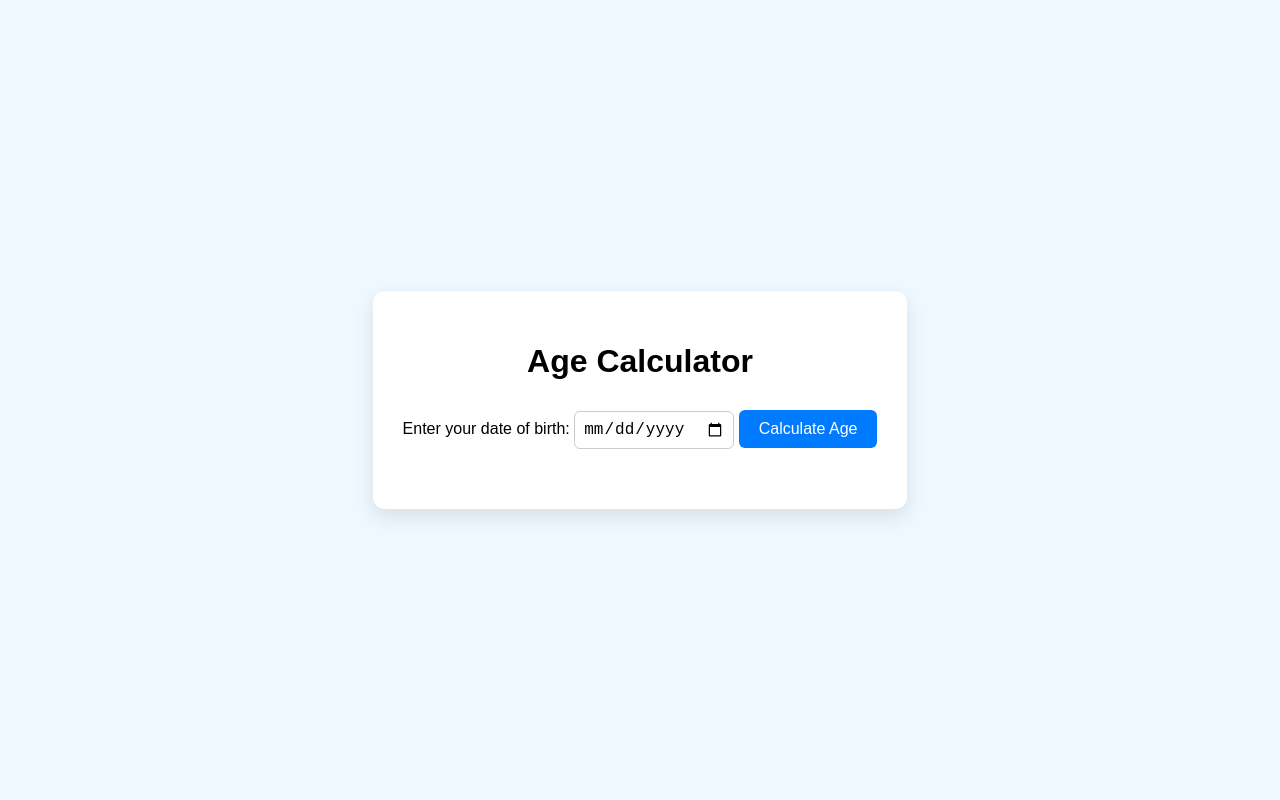
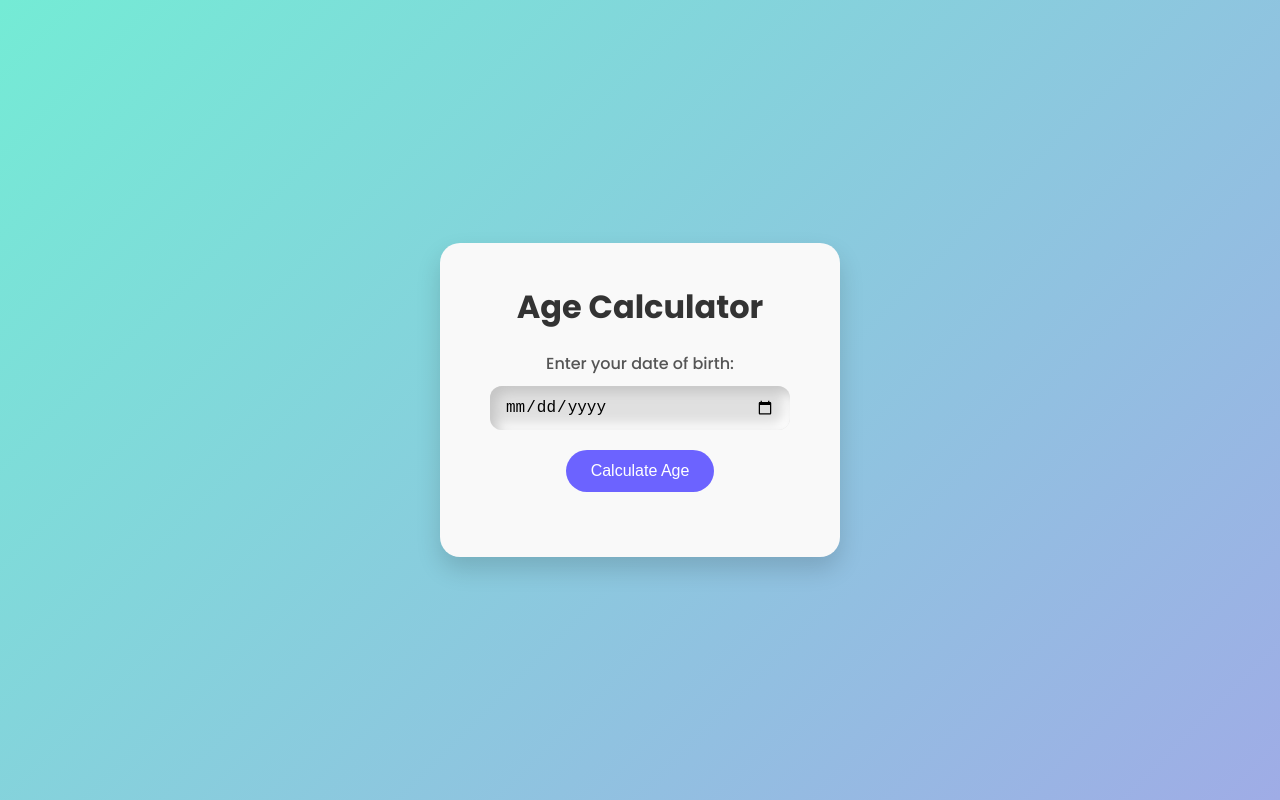
Before and after one commit to valli09-ai/age-calucate, a plain HTML site: page index.html in a window 1280 px wide. Drawn offline with Linux system fonts and the light colour scheme.

Commit message:
Update style.css

```diff
--- a/style.css
+++ b/style.css
@@ -1,45 +1,81 @@
+@import url('https://fonts.googleapis.com/css2?family=Poppins:wght@300;500;700&display=swap');
+
+* {
+  box-sizing: border-box;
+  margin: 0;
+  padding: 0;
+}
+
 body {
-  font-family: Arial, sans-serif;
-  background: #f0f8ff;
+  font-family: 'Poppins', sans-serif;
+  background: linear-gradient(135deg, #74ebd5, #9face6);
+  height: 100vh;
   display: flex;
   justify-content: center;
   align-items: center;
-  height: 100vh;
-  margin: 0;
 }
 
 .container {
-  background: #ffffff;
-  padding: 30px;
-  border-radius: 12px;
-  box-shadow: 0 8px 20px rgba(0, 0, 0, 0.1);
+  background: #f9f9f9;
+  padding: 40px 50px;
+  border-radius: 20px;
+  box-shadow: 0 12px 25px rgba(0, 0, 0, 0.15);
   text-align: center;
+  max-width: 400px;
+  width: 100%;
+}
+
+h1 {
+  font-size: 32px;
+  margin-bottom: 20px;
+  color: #333;
+}
+
+label {
+  font-size: 16px;
+  color: #555;
+  display: block;
+  margin-bottom: 10px;
 }
 
 input[type="date"] {
-  padding: 8px;
-  margin: 10px 0;
+  padding: 12px 15px;
   font-size: 16px;
-  border-radius: 6px;
-  border: 1px solid #ccc;
+  border: none;
+  border-radius: 12px;
+  background: #e0e0e0;
+  box-shadow: inset 6px 6px 12px #c5c5c5,
+              inset -6px -6px 12px #ffffff;
+  width: 100%;
+  margin-bottom: 20px;
+  outline: none;
+  transition: all 0.3s ease;
+}
+
+input[type="date"]:focus {
+  background: #fff;
+  box-shadow: 0 0 0 3px rgba(100, 149, 237, 0.3);
 }
 
 button {
-  padding: 10px 20px;
+  padding: 12px 25px;
   font-size: 16px;
-  background-color: #007bff;
+  font-weight: 500;
+  background-color: #6c63ff;
   color: white;
   border: none;
-  border-radius: 6px;
+  border-radius: 25px;
   cursor: pointer;
+  transition: background 0.3s ease;
 }
 
 button:hover {
-  background-color: #0056b3;
+  background-color: #574b90;
 }
 
 #result {
-  margin-top: 20px;
-  font-size: 18px;
-  color: #333;
+  margin-top: 25px;
+  font-size: 20px;
+  font-weight: 500;
+  color: #222;
 }
```
